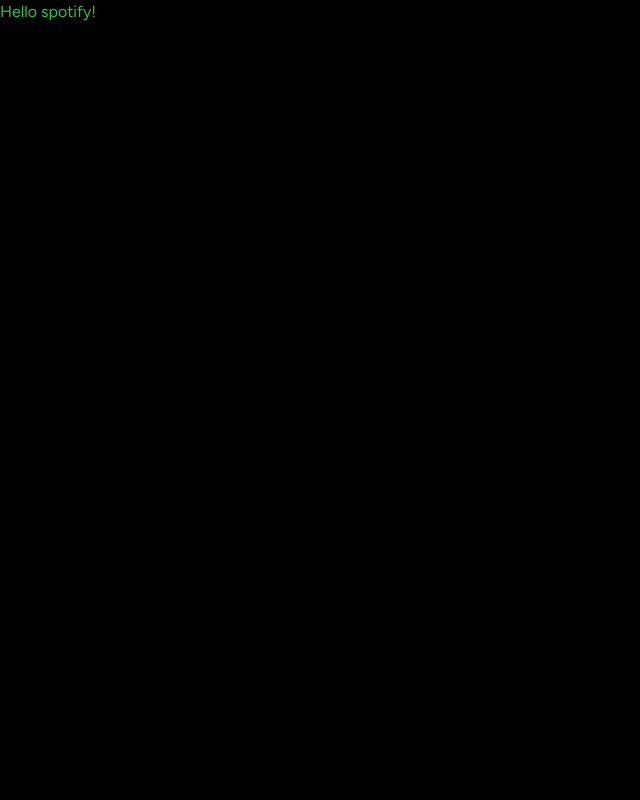
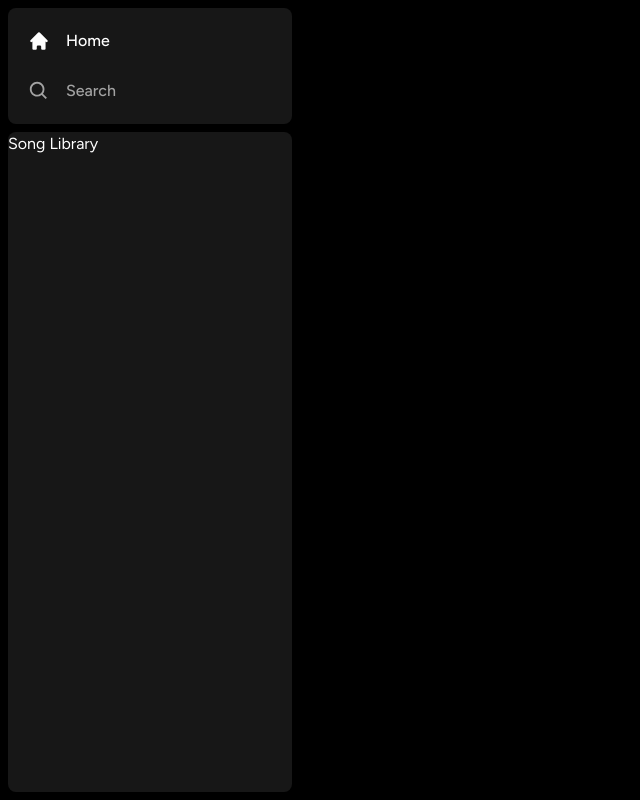
Before and after one commit to Rahulnair1234/spotify-clone, a Next.js app: page / in a window 1280 px wide. Shown: the whole page, without its empty margins (0-640 px from the left). Built offline with nearby package versions, Linux system fonts and the light colour scheme.

Commit message:
side bar compoenent created with navigation

```diff
--- a/app/(site)/page.tsx
+++ b/app/(site)/page.tsx
@@ -1,3 +1,3 @@
 export default function Home() {
-	return <div className='text-green-500'>Hello spotify!</div>;
+	return <div className='text-green-500'>Main Content</div>;
 }
--- a/app/layout.tsx
+++ b/app/layout.tsx
@@ -1,22 +1,25 @@
-import './globals.css'
-import type { Metadata } from 'next'
-import { Figtree } from 'next/font/google'
+import SideBar from '@/components/Sidebar';
+import './globals.css';
+import type { Metadata } from 'next';
+import { Figtree } from 'next/font/google';
 
-const font = Figtree({ subsets: ['latin'] })
+const font = Figtree({ subsets: ['latin'] });
 
 export const metadata: Metadata = {
-  title: 'Spotify Clone',
-  description: 'Listen to Music',
-}
+	title: 'Spotify Clone',
+	description: 'Listen to Music',
+};
 
 export default function RootLayout({
-  children,
+	children,
 }: {
-  children: React.ReactNode
+	children: React.ReactNode;
 }) {
-  return (
-    <html lang="en">
-      <body className={font.className}>{children}</body>
-    </html>
-  )
+	return (
+		<html lang='en'>
+			<body className={font.className}>
+				<SideBar>{children}</SideBar>
+			</body>
+		</html>
+	);
 }
--- /dev/null
+++ b/components/Box.tsx
@@ -0,0 +1,24 @@
+import { twMerge } from 'tailwind-merge';
+
+interface BoxProps {
+	children: React.ReactNode;
+	className?: string;
+}
+const Box: React.FC<BoxProps> = ({ children, className }) => {
+	return (
+		<div
+			className={twMerge(
+				`
+                bg-neutral-900
+                  rounded-lg
+                  h-fit
+                  w-full
+                 `,
+				className
+			)}>
+			{children}
+		</div>
+	);
+};
+
+export default Box;
--- /dev/null
+++ b/components/Sidebar.tsx
@@ -0,0 +1,51 @@
+'use client';
+
+import { usePathname } from 'next/navigation';
+import { useMemo } from 'react';
+import { HiHome } from 'react-icons/hi';
+import { BiSearch } from 'react-icons/bi';
+import Box from './Box';
+import SidebarItem from './SidebarItem';
+interface SidebarProps {
+	children: React.ReactNode;
+}
+
+const SideBar: React.FC<SidebarProps> = ({ children }) => {
+	const pathname = usePathname();
+	const routes = useMemo(
+		() => [
+			{
+				label: 'Home',
+				active: pathname !== '/search',
+				href: '/',
+				icon: HiHome,
+			},
+			{
+				label: 'Search',
+				active: pathname === '/search',
+				href: '/search',
+				icon: BiSearch,
+			},
+		],
+		[pathname]
+	);
+	return (
+		<div className='flex h-full'>
+			<div className='hidden md:flex flex-col gap-y-2 bg-black h-full w-[300px] p-2'>
+				<Box>
+					<div className='flex flex-col gap-y-4 px-5 py-4 '>
+						{routes.map((item) => (
+							<SidebarItem
+								key={item.label}
+								{...item}
+							/>
+						))}
+					</div>
+				</Box>
+				<Box className='overflow-y-auto h-full'>Song Library</Box>
+			</div>
+		</div>
+	);
+};
+
+export default SideBar;
--- /dev/null
+++ b/components/SidebarItem.tsx
@@ -0,0 +1,31 @@
+import Link from 'next/link';
+import React from 'react';
+import { IconType } from 'react-icons';
+import { twMerge } from 'tailwind-merge';
+
+interface SidebarItemProps {
+	icon: IconType;
+	label: String;
+	active?: boolean;
+	href: string;
+}
+const SidebarItem: React.FC<SidebarItemProps> = ({
+	icon: Icon,
+	label,
+	active,
+	href,
+}) => {
+	return (
+		<Link
+			href={href}
+			className={twMerge(
+				`flex flex-row h-auto items-center w-full gap-x-4 text-md font-medium cursor-pointer hover:text-white transition text-neutral-400 py-1`,
+				active && 'text-white'
+			)}>
+			<Icon size={26} />
+			<p className='truncate w-full'>{label}</p>
+		</Link>
+	);
+};
+
+export default SidebarItem;
--- a/package.json
+++ b/package.json
@@ -19,6 +19,8 @@
     "postcss": "8.4.32",
     "react": "18.2.0",
     "react-dom": "18.2.0",
+    "react-icons": "^4.12.0",
+    "tailwind-merge": "^2.1.0",
     "tailwindcss": "3.3.6",
     "typescript": "5.3.3"
   }
```
Also changed, not shown: 1 other file (tests, documents, lock files or other folders).
